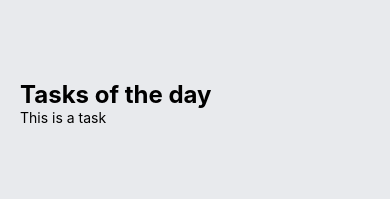
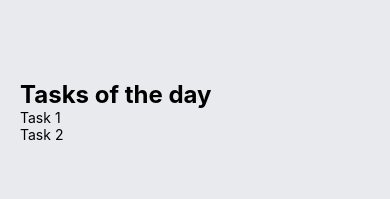
Before and after one commit to JonasBergstroom/TodoList, a React Native app: screen / in a window 390 px wide. Shown: the top 199 px of the page. Built offline with nearby package versions, Linux system fonts and the light colour scheme.

Commit message:
passing props

```diff
--- a/App.js
+++ b/App.js
@@ -5,12 +5,12 @@
 export default function App() {
   return (
     <View style={styles.container}>
-
       <View style={styles.tasksWrapper}>
         <Text style={styles.sectionTitle}>Tasks of the day</Text>
 
         <View style={styles.items}>
-          <Task />
+          <Task text={"Task 1"} />
+          <Task text={"Task 2"} />
         </View>
 
       </View>
--- a/components/Task.js
+++ b/components/Task.js
@@ -1,11 +1,11 @@
 import React from 'react';
 import { View, Text, StyleSheet } from 'react-native'
 
-const Task = () => {
+const Task = (props) => {
 
     return (
         <View>
-            <Text>This is a task</Text>
+            <Text>{props.text}</Text>
         </View>
     )
 }
```
